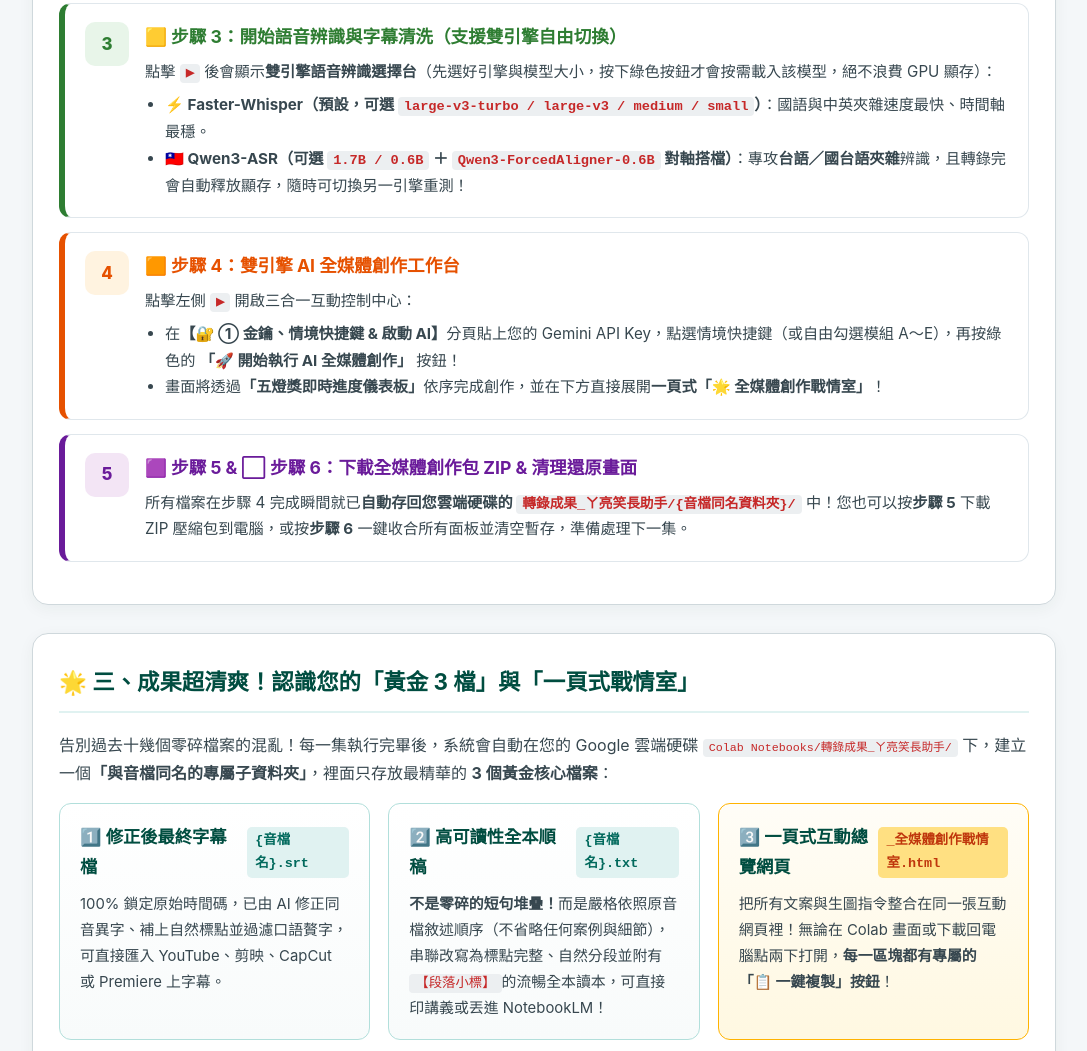
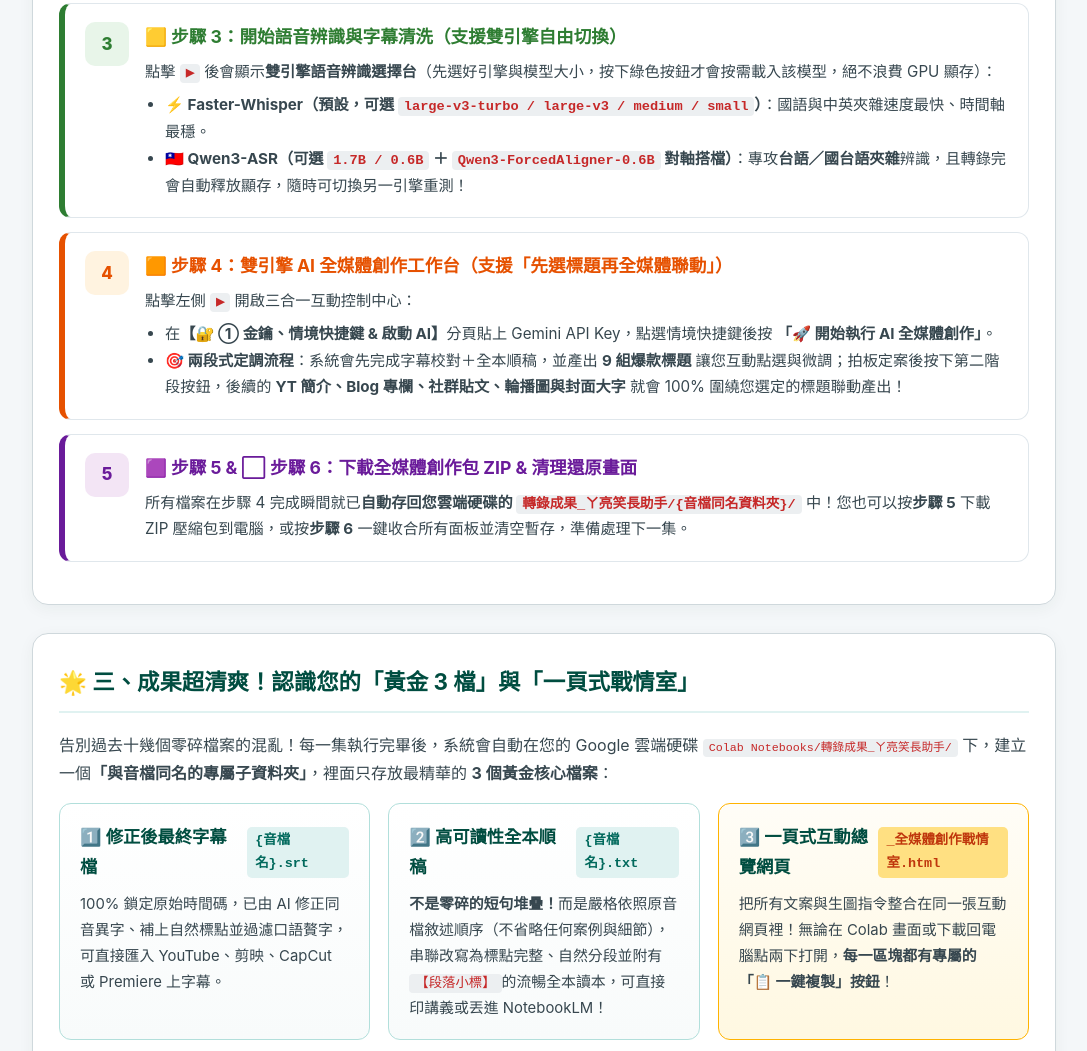
Before and after one commit to hsuliang/cta, a plain HTML site: page index.html in a window 1280 px wide. Shown: the part 1753-2804 px from the top of the page, without its empty margins (96-1183 px from the left). Drawn offline with Linux system fonts and the light colour scheme.

Commit message:
Implement two-stage title-anchored creation workflow in Step 4

```diff
--- a/index.html
+++ b/index.html
@@ -552,11 +552,11 @@
         <div class="step-item s4">
           <div class="step-badge" style="background:#fff3e0; color:#e65100;">4</div>
           <div class="step-body">
-            <h4 style="color:#e65100;">🟧 步驟 4：雙引擎 AI 全媒體創作工作台</h4>
+            <h4 style="color:#e65100;">🟧 步驟 4：雙引擎 AI 全媒體創作工作台（支援「先選標題再全媒體聯動」）</h4>
             <p>點擊左側 <b><code>▶</code></b> 開啟三合一互動控制中心：</p>
             <ul>
-              <li>在<b>【🔐 ① 金鑰、情境快捷鍵 & 啟動 AI】</b>分頁貼上您的 Gemini API Key，點選情境快捷鍵（或自由勾選模組 A～E），再按綠色的 <b>「🚀 開始執行 AI 全媒體創作」</b> 按鈕！</li>
-              <li>畫面將透過<b>「五燈獎即時進度儀表板」</b>依序完成創作，並在下方直接展開<b>一頁式「🌟 全媒體創作戰情室」</b>！</li>
+              <li>在<b>【🔐 ① 金鑰、情境快捷鍵 & 啟動 AI】</b>分頁貼上 Gemini API Key，點選情境快捷鍵後按 <b>「🚀 開始執行 AI 全媒體創作」</b>。</li>
+              <li><b>🎯 兩段式定調流程</b>：系統會先完成字幕校對＋全本順稿，並產出 <b>9 組爆款標題</b> 讓您互動點選與微調；拍板定案後按下第二階段按鈕，後續的 <b>YT 簡介、Blog 專欄、社群貼文、輪播圖與封面大字</b> 就會 100% 圍繞您選定的標題聯動產出！</li>
             </ul>
           </div>
         </div>
```
Also changed, not shown: 1 other file.
